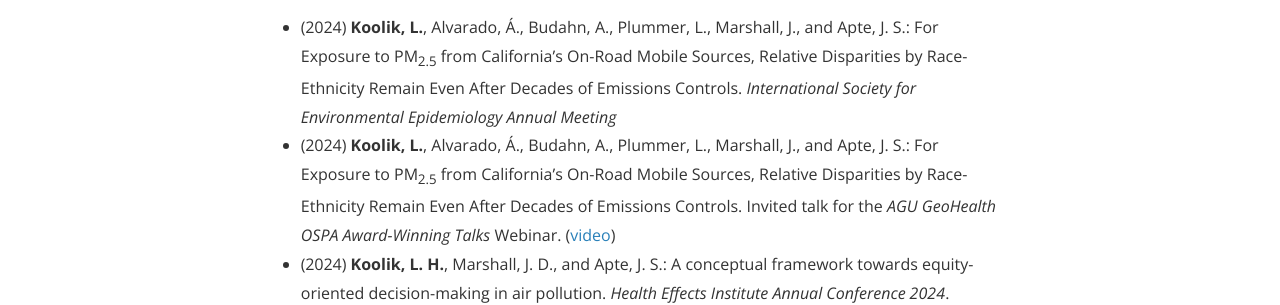
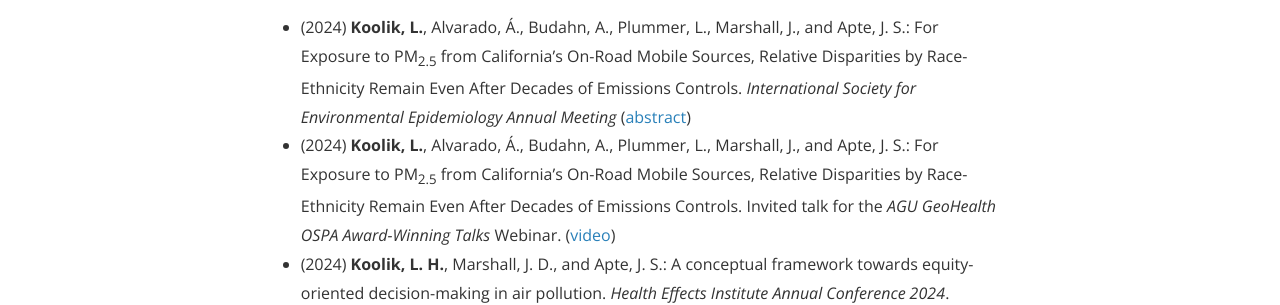
Before and after one commit to lkoolik/lkoolik.github.io, a Jekyll site: the page built from research.md, in a window 1280 px wide and 900 px high, scrolled down 891 px. Shown: the part 154-459 px from the top of the window. Built offline with Jekyll 4.4.1, drawn with Linux system fonts in a browser that asks for light colours; nearby versions of some CDN libraries.

Commit message:
add ISEE abstract

```diff
--- a/research.md
+++ b/research.md
@@ -28,7 +28,7 @@
 
 <h3>Presentations</h3>
 <ul>
-  <li>(2024) <b>Koolik, L.</b>, Alvarado, Á., Budahn, A., Plummer, L., Marshall, J., and Apte, J. S.: For Exposure to PM<sub>2.5</sub> from California’s On-Road Mobile Sources, Relative Disparities by Race-Ethnicity Remain Even After Decades of Emissions Controls. <i>International Society for Environmental Epidemiology Annual Meeting</i></li>
+  <li>(2024) <b>Koolik, L.</b>, Alvarado, Á., Budahn, A., Plummer, L., Marshall, J., and Apte, J. S.: For Exposure to PM<sub>2.5</sub> from California’s On-Road Mobile Sources, Relative Disparities by Race-Ethnicity Remain Even After Decades of Emissions Controls. <i>International Society for Environmental Epidemiology Annual Meeting</i> (<a href="https://doi.org/10.1289/isee.2024.0936">abstract</a>)</li>
   <li>(2024) <b>Koolik, L.</b>, Alvarado, Á., Budahn, A., Plummer, L., Marshall, J., and Apte, J. S.: For Exposure to PM<sub>2.5</sub> from California’s On-Road Mobile Sources, Relative Disparities by Race-Ethnicity Remain Even After Decades of Emissions Controls. Invited talk for the <i>AGU GeoHealth OSPA Award-Winning Talks</i> Webinar. (<a href="https://www.youtube.com/watch?v=LAqIPNALz8U">video</a>)</li>
   <li>(2024) <b>Koolik, L. H.</b>, Marshall, J. D., and Apte, J. S.: A conceptual framework towards equity-oriented decision-making in air pollution. <i> Health Effects Institute Annual Conference 2024</i>. (<a href="https://www.healtheffects.org/sites/default/files/2024-abstracts.pdf">abstract on page 5</a>)</li>
   <li>(2024) <b>Koolik, L.</b>, Alvarado, Á., Budahn, A., Plummer, L., Marshall, J., and Apte, J. S.: For Exposure to PM<sub>2.5</sub> from California’s On-Road Mobile Sources, Relative Disparities by Race-Ethnicity Remain Even After Decades of Emissions Controls. <i> Joint AGU/AMS Climate and Health Showcase</i>. </li>
```
